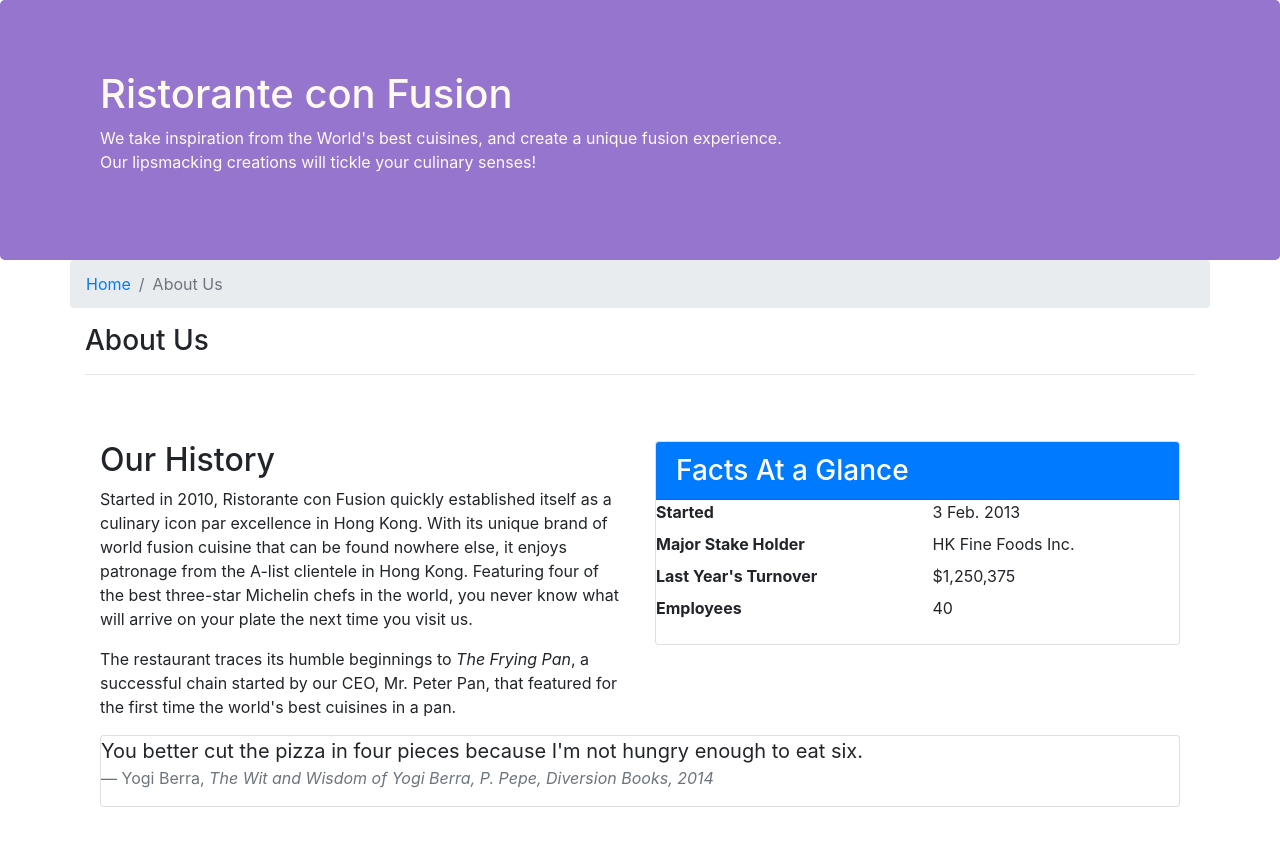
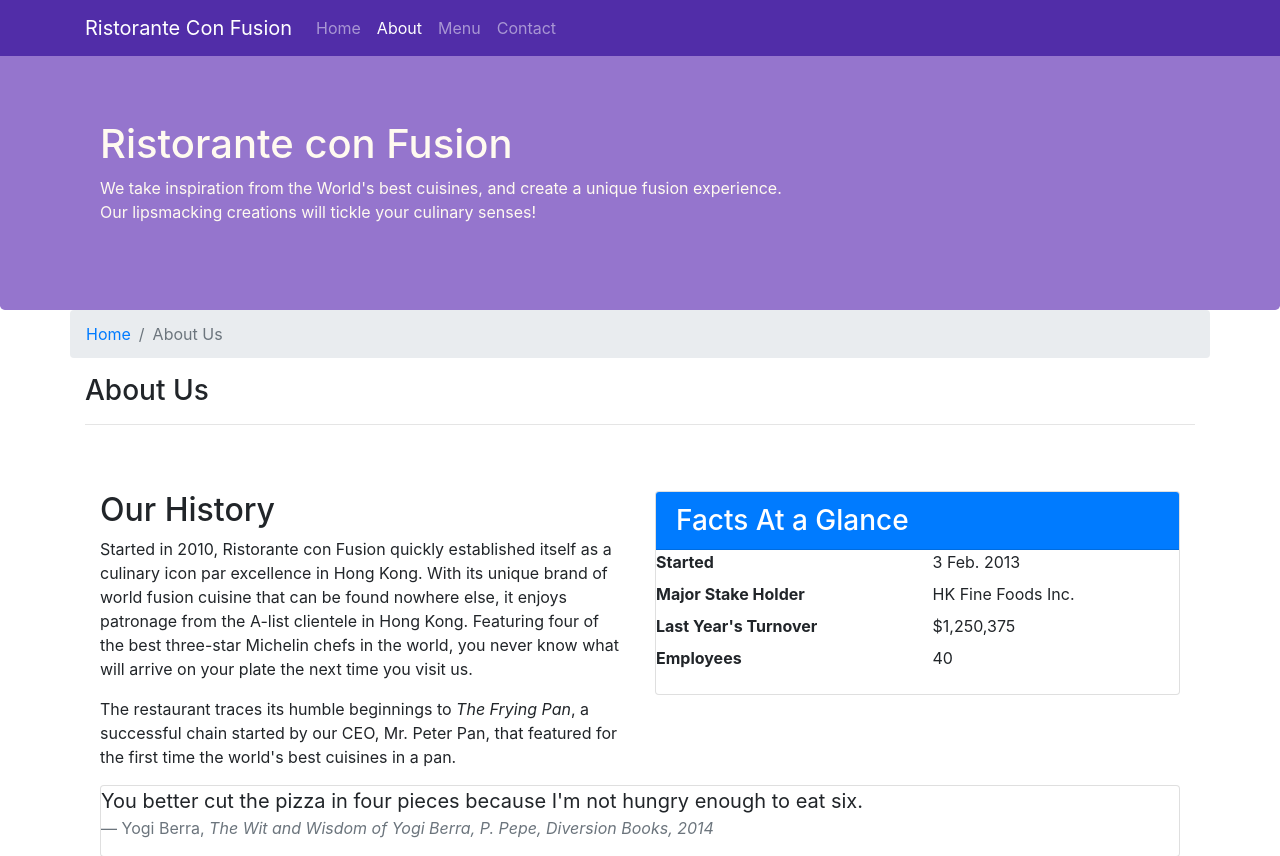
Before and after one commit to AmanDinesh/Bootstrap-test, a website: page aboutus.html in a window 1280 px wide. Shown: the top 856 px of the page. Drawn offline with nearby package versions, Linux system fonts and the light colour scheme.

Commit message:
Navbar and Breadcrumbs

```diff
--- a/aboutus.html
+++ b/aboutus.html
@@ -30,20 +30,19 @@
 <body>
 
     <!-- navigation bar -->
-    <nav class="navbar navbar-inverse navbar-toggleable-sm fixed-top">
+    <nav class="navbar navbar-dark navbar-expand-sm fixed-top">
         <div class="container">
             <button class="navbar-toggler" type="button" data-toggle="collapse" data-target="#Navbar">
                 <span class="navbar-toggler-icon"></span>
             </button>
-                <a class="navbar-brand" href="/#"></a>
-                <div class="collapse navbar-collapse" id="Navbar">
-                    <ul class="navbar-nav">
-                        <li class="nav-item"><a class="nav-link" href="./index.html"><span class="fa fa-home fa-lg"></span> Home</a></li>
-                        <li class="nav-item active"><a class="nav-link" href="./aboutus.html"><span class="fa fa-info fa-lg"></span> About</a></li>
-                        <li class="nav-item"><a class="nav-link" href="#"><span class="fa fa-list fa-lg"></span> Menu</a></li>
-                        <li class="nav-item"><a class="nav-link" href="./contactus.html"><span class="fa fa-address-card fa-lg"></span> Contact</a></li>
-                    </ul>
-                </div>
+           <a class="navbar-brand" href="#">Ristorante Con Fusion</a>
+           <div class="collapse navbar-collapse" id="Navbar"><ul class="navbar-nav mr-auto">
+                    <li class="nav-item"><a class="nav-link" href="./index.html">Home</a></li>
+                    <li class="nav-item active"><a class="nav-link" href="#">About</a></li>
+                    <li class="nav-item"><a class="nav-link" href="#">Menu</a></li>
+                    <li class="nav-item"><a class="nav-link" href="#">Contact</a></li>
+                </ul></div>
+
         </div>
     </nav>
 
--- a/css/styles.css
+++ b/css/styles.css
@@ -28,3 +28,12 @@ address{
     margin:0px;
     color:#0f0f0f;
 }
+
+body{
+    padding:50px 0px 0px 0px;
+    z-index:0;
+}
+
+.navbar-dark {
+     background-color: #512DA8;
+}
```
Also changed, not shown: index.html (+17 -1 lines). Lines whose indentation alone changed are shown as unchanged.
